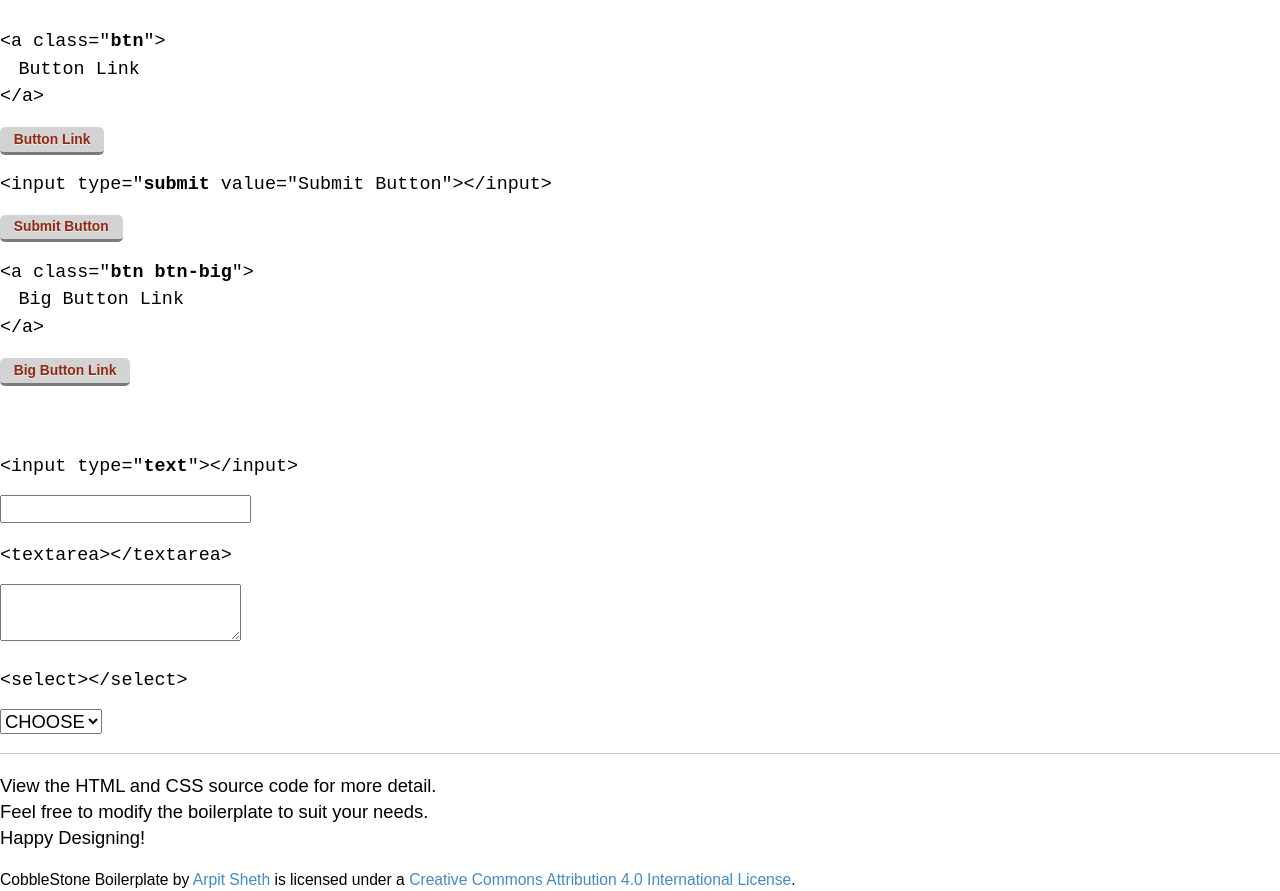
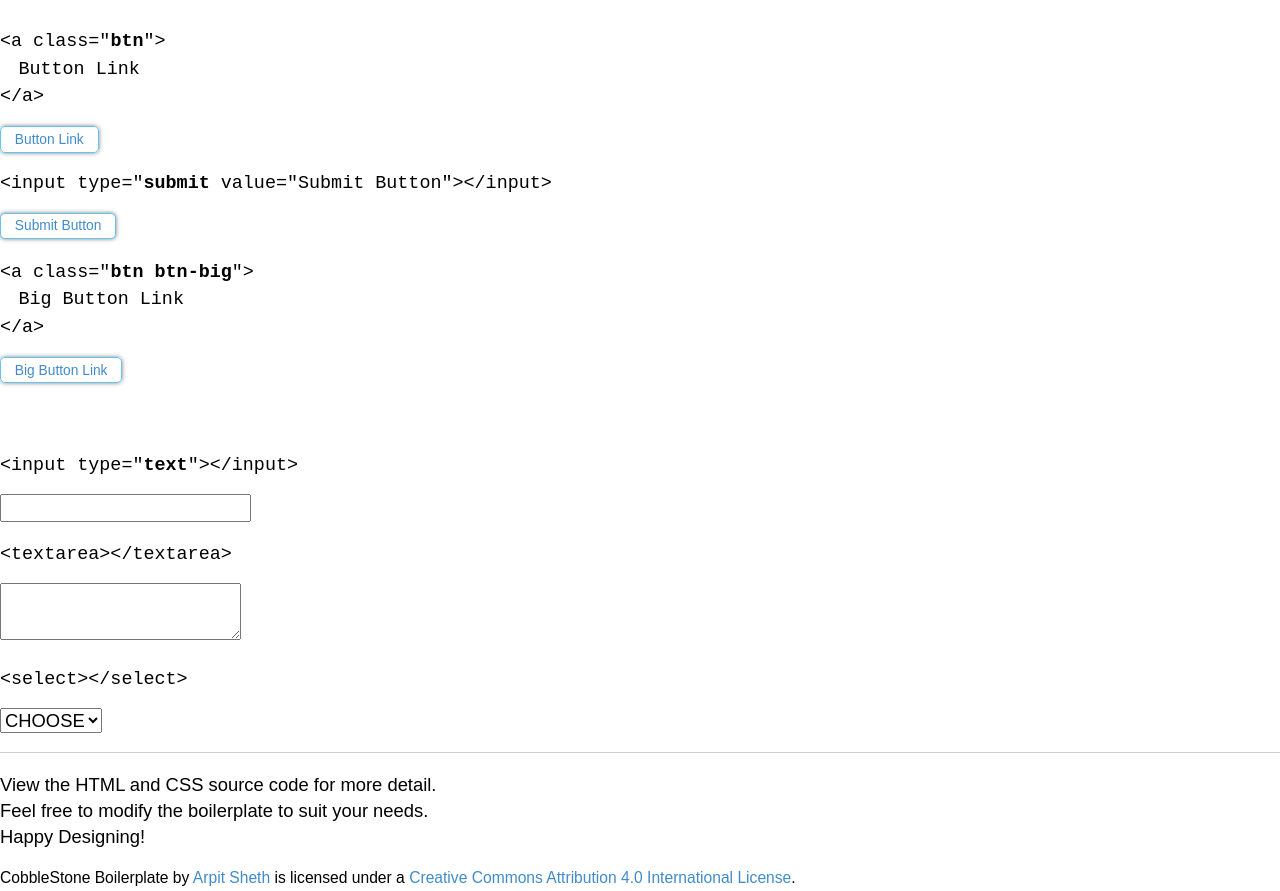
Before and after one commit to shetharp/CobbleStone, a plain HTML site: page index.html in a window 1280 px wide. Shown: the part 2960-3851 px from the top of the page. Drawn offline with nearby package versions, Linux system fonts and the light colour scheme; some packages are replaced by stand-ins of ours; a script that the page names is missing.

Commit message:
Applies temporary button style

```diff
--- a/cobblestone.css
+++ b/cobblestone.css
@@ -547,7 +547,12 @@
 
     li { padding-left: .5em; }
 
-    a, a:visited {
+
+/* ============================================================================
+   .::[ FORMAT STYLES ]::.
+============================================================================ */
+
+     a, a:visited {
         color: rgb(66, 139, 202);
         text-decoration: none;
     }
@@ -557,33 +562,49 @@
         text-decoration: underline;
     }
 
-/**** BUTTONS ****/
 
     .btn,
     button,
     input[type="submit"],
     input[type="reset"],
     input[type="button"] {
-        color: rgb(145, 40, 20);
-        background: #D3D3D3;
+        color: rgb(66, 139, 202);
+        background: #fff;
         border: none;
-        border-bottom: 3px solid #7a7a7a !important;
         padding: .35em 1em;
-        margin-bottom: -3px;
+        font-size: .75em;
+        border: 1px solid #61C4F3;
 
-        font-family: inherit;
-        font-size: .75em;
-        font-weight: bold;
-        text-decoration: none;
-        line-height: normal;
-
-        cursor: pointer;
-        display: inline-block;
-
-        text-shadow: 0px 1px 0px #efefef;
-        filter: dropshadow(color=#efefef, offx=0, offy=1);
+        text-shadow: 0px 2px 0px #FFF;
+        filter: dropshadow(color=#FFF, offx=0, offy=1);
         -webkit-border-radius: 5px;
         border-radius: 5px;
+
+-webkit-box-shadow: 0 0 4px 0 rgba(0,0,0,.5);
+box-shadow: 0 0 4px 0 rgba(0,0,0,.5);
+    }
+
+    .btn:hover,
+    button:hover,
+    input[type="submit"]:hover,
+    input[type="reset"]:hover,
+    input[type="button"]:hover {
+        color: rgb(66, 139, 202);
+
+-webkit-box-shadow: 0 0 4px 0 rgba(0,0,0,.7);
+box-shadow: 0 0 4px 0 rgba(0,0,0,.7);
+
+    }
+
+    .btn:active,
+    button:active,
+    input[type="submit"]:active,
+    input[type="reset"]:active,
+    input[type="button"]:active {
+        color: #333333;
+        background: #E5E5E5;
+        text-shadow: none;
+    }
 
 
 /* ============================================================================
```
